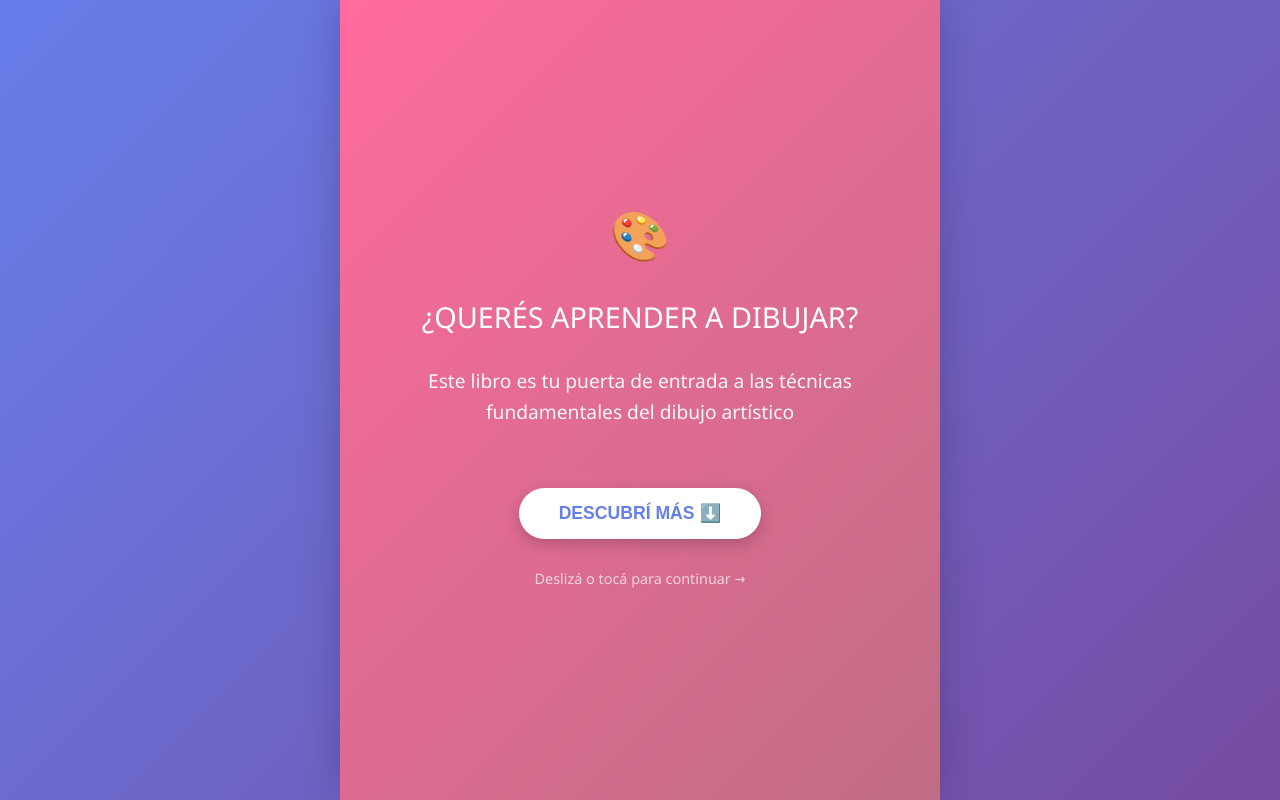
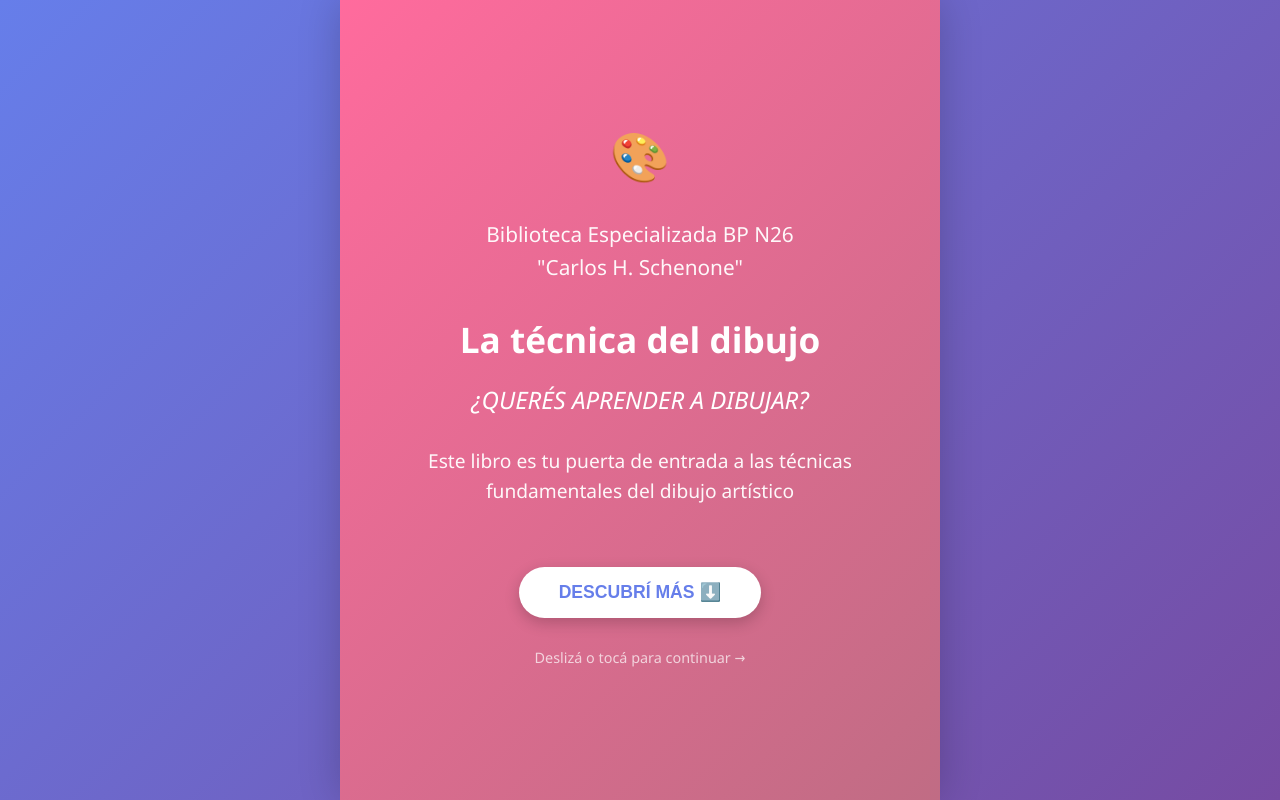
Before and after one commit to velazcomariano290-design/Biblioteca-Especializada-BP-N26-Carlos-H.-Schenone-, a plain HTML site: page index.html in a window 1280 px wide. Drawn offline with Linux system fonts and the light colour scheme.

Commit message:
Update index.html

```diff
--- a/index.html
+++ b/index.html
@@ -63,10 +63,24 @@
             50% { transform: translateY(-10px); }
         }
 
+        .slide-1 .biblioteca-name {
+            font-size: 1.3em;
+            margin-bottom: 30px;
+            font-weight: 400;
+            opacity: 0.95;
+        }
+
         .slide-1 h2 {
-            font-size: 1.8em;
+            font-size: 2.2em;
+            margin-bottom: 20px;
+            font-weight: 600;
+        }
+
+        .slide-1 h3 {
+            font-size: 1.5em;
             margin-bottom: 30px;
             font-weight: 300;
+            font-style: italic;
         }
 
         .slide-1 p {
@@ -343,7 +357,9 @@
         <div class="slide slide-1 active">
             <div>
                 <h1>🎨</h1>
-                <h2>¿QUERÉS APRENDER A DIBUJAR?</h2>
+                <p class="biblioteca-name">Biblioteca Especializada BP N26<br>"Carlos H. Schenone"</p>
+                <h2>La técnica del dibujo</h2>
+                <h3>¿QUERÉS APRENDER A DIBUJAR?</h3>
                 <p>Este libro es tu puerta de entrada a las técnicas fundamentales del dibujo artístico</p>
                 <button class="btn" onclick="nextSlide()">DESCUBRÍ MÁS ⬇️</button>
                 <div class="swipe-hint">Deslizá o tocá para continuar →</div>
@@ -473,13 +489,10 @@
 
                 <div class="info-box" style="background: rgba(255,255,255,0.2); color: white; border-left-color: white;">
                     <p><strong>✅ Disponibles para préstamo domiciliario</strong></p>
-                    <p>⏰ Consultá horarios de atención en mostrador</p>
                 </div>
             </div>
 
             <div class="buttons-container">
-                <button class="btn">RESERVAR AHORA</button>
-                <button class="btn btn-secondary">VER MÁS LIBROS DE ARTE</button>
                 <div class="navigation">
                     <div class="nav-dot" onclick="goToSlide(0)"></div>
                     <div class="nav-dot" onclick="goToSlide(1)"></div>
```
